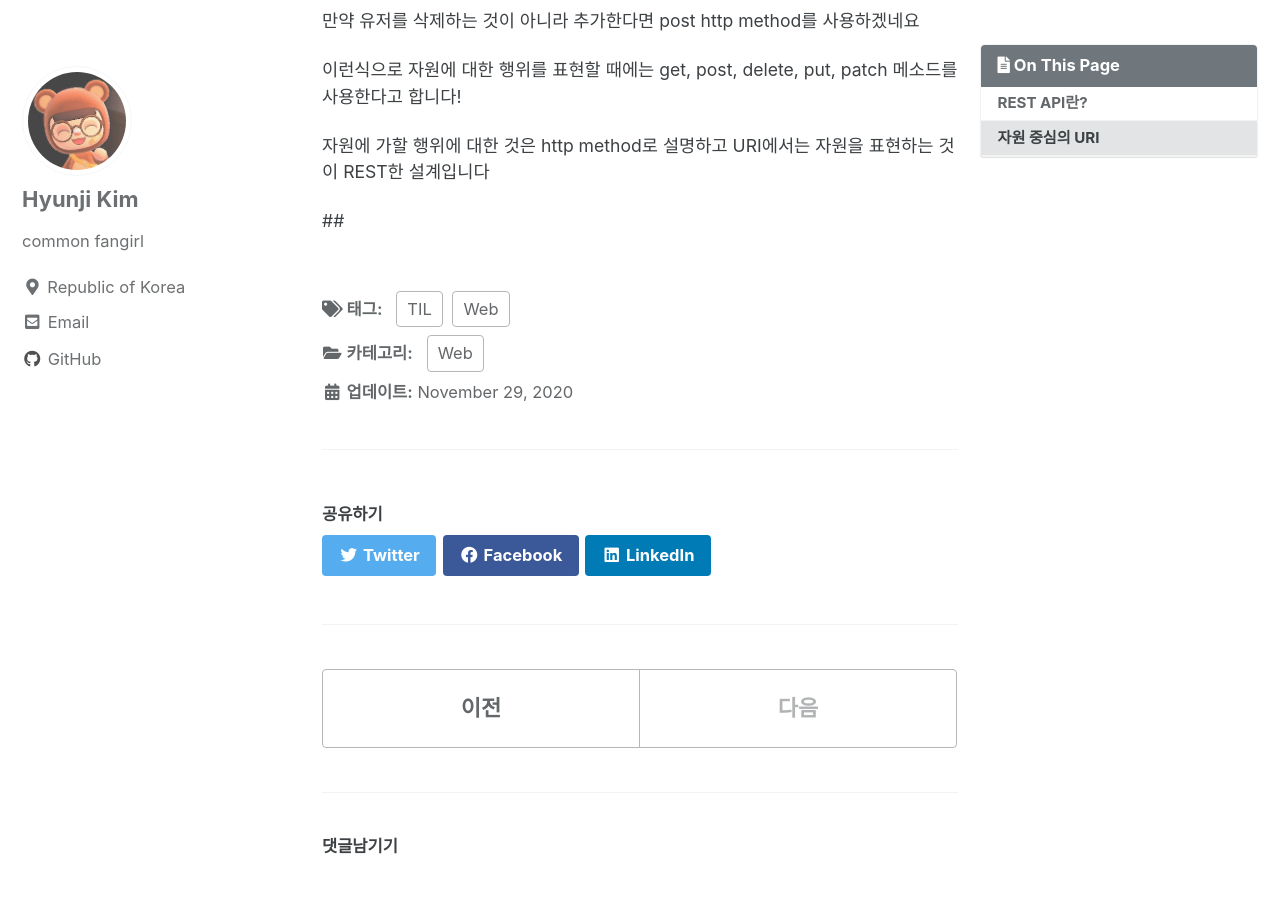
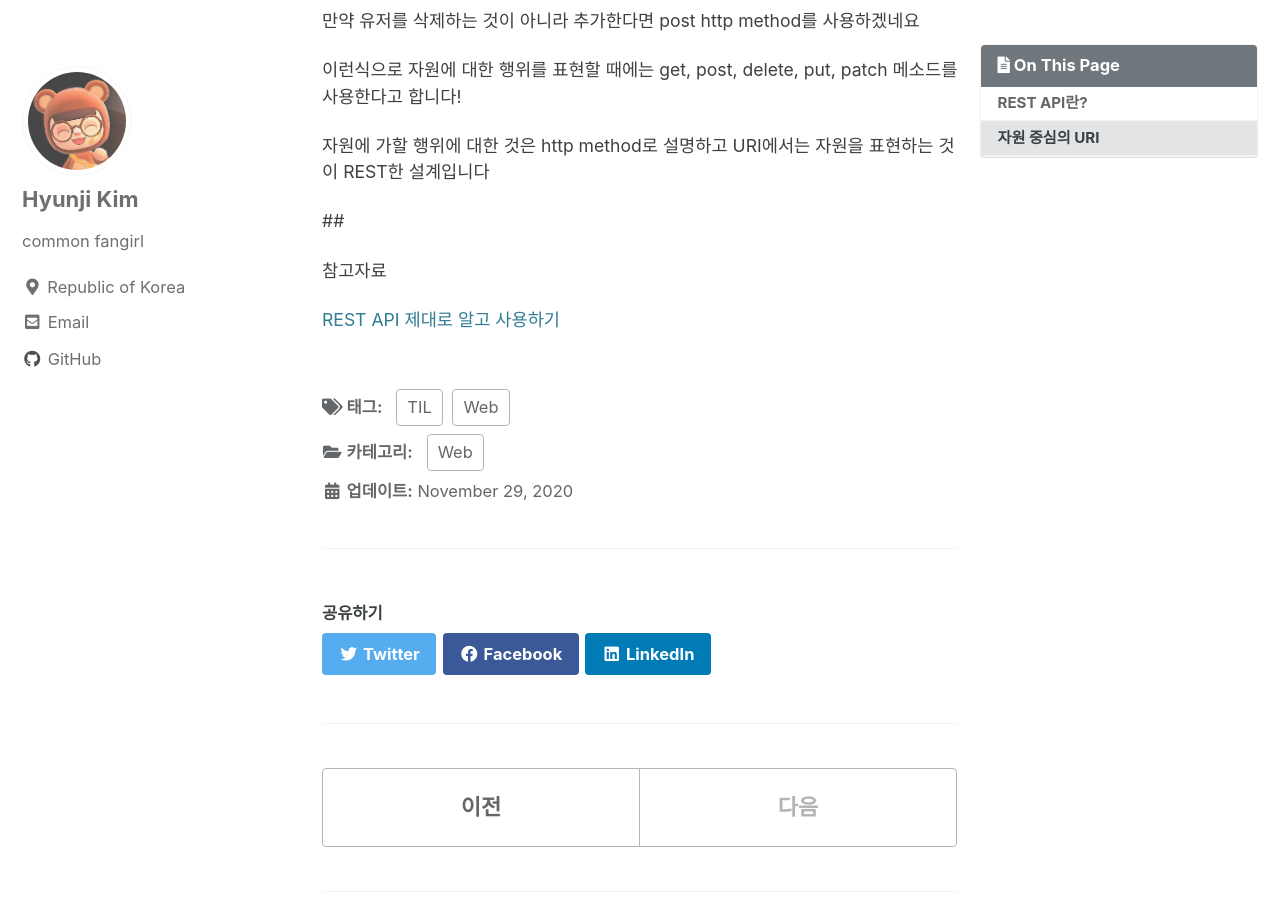
Before and after one commit to guswnl0610/guswnl0610.github.com, a Jekyll site: the page built from _posts/Web/2020-11-29-RESTAPI.md, in a window 1280 px wide and 900 px high, scrolled down 2045 px. Built offline with Jekyll 4.4.1, drawn with Linux system fonts in a browser that asks for light colours; cached includes are drawn as plain includes; comment, search, counter and statistics services are not loaded.

Commit message:
modify post

```diff
--- a/_posts/Web/2020-11-29-RESTAPI.md
+++ b/_posts/Web/2020-11-29-RESTAPI.md
@@ -82,3 +82,9 @@ delete /user/1
 
 
 ##
+
+참고자료
+
+[REST API 제대로 알고 사용하기]
+
+[REST API 제대로 알고 사용하기]: https://meetup.toast.com/posts/92
```
